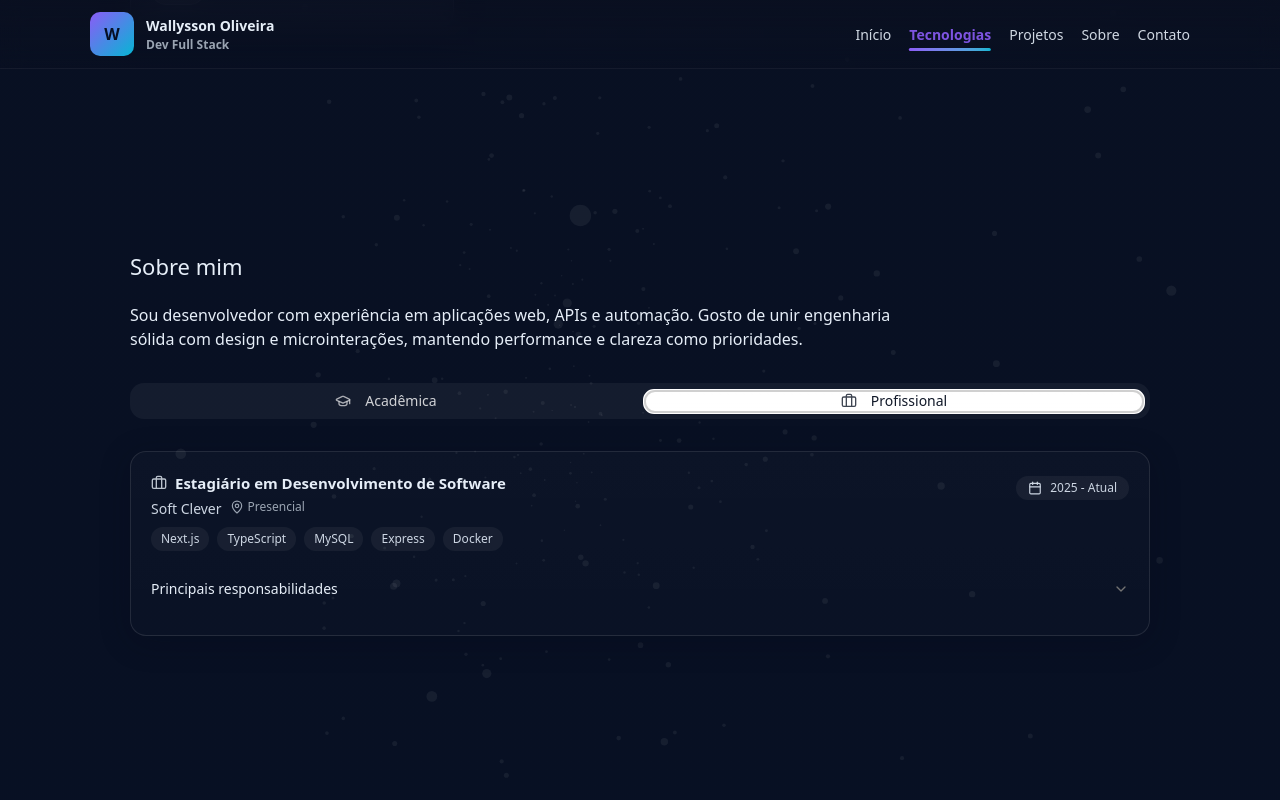
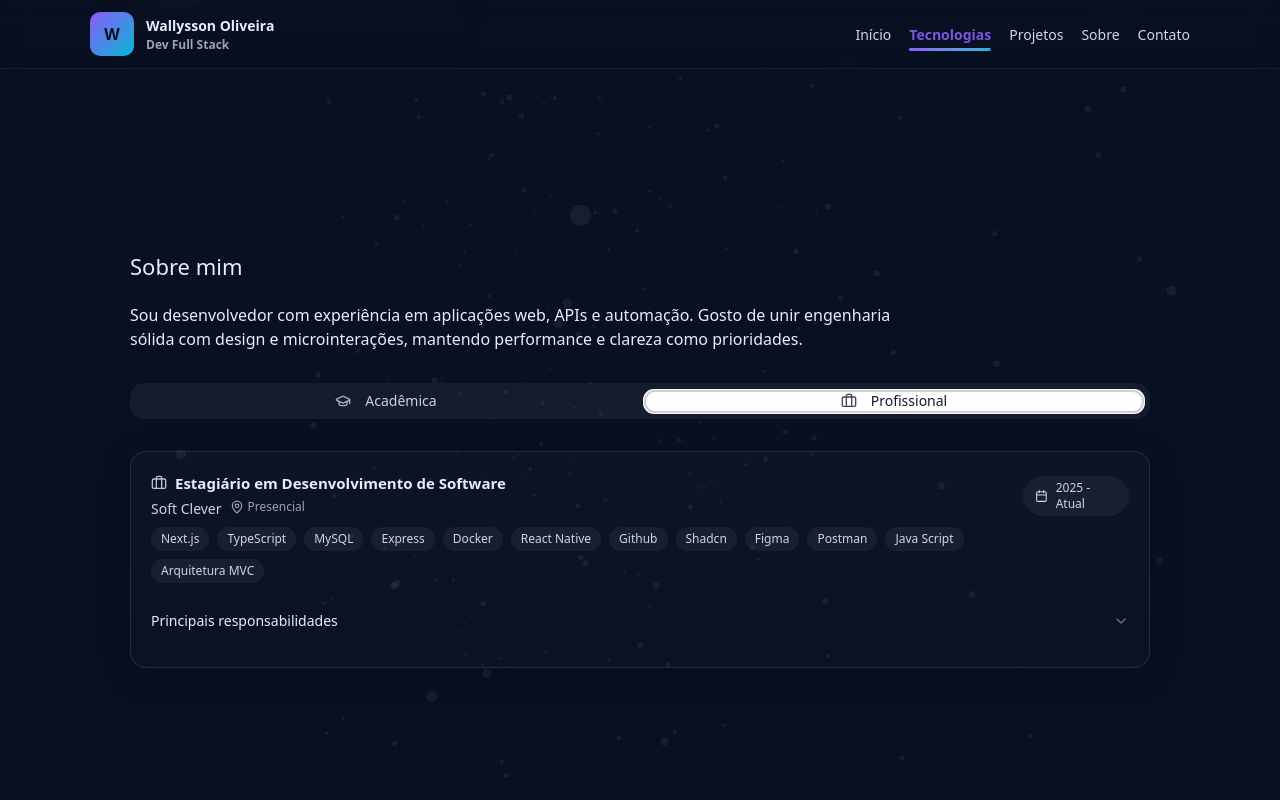
Before and after one commit to WallyssonSousa/my-portfolio, a Next.js app: page / in a window 1280 px wide. Both pictures are taken after a click on the tab "Profissional". Shown: the part 2803-3603 px from the top of the page. Built offline with nearby package versions, Linux system fonts and the light colour scheme.

Commit message:
Feat: Atualizando informações

```diff
--- a/components/about.tsx
+++ b/components/about.tsx
@@ -13,7 +13,7 @@ type AcademicItem = {
   highlights?: string[]
 }
 
-type ProfessionalItem = {
+type PROFISSIONALItem = {
   role: string
   company: string
   location?: string
@@ -28,27 +28,30 @@ const ACADEMIC: AcademicItem[] = [
     institution: "Faculdade Impacta",
     location: "São Paulo, SP",
     period: "2024 — Em Andamento",
-    details: "Ênfase em estruturas de dados, engenharia de software e experiência do usuário. Monitoria em Algoritmos.",
-    highlights: ["Dados", "Engenharia de Software"],
+    details: "Tive aprendizado sólido em desenvolvimento web, mobile e banco de dados relacionais. Microserviços e boas práticas de engenharia de Software, além das práticas com arquitetura MVC e Hexagonal.",
+    highlights: ["Desenvolvimento Web", "Desenvolvimento Full Stack", "APIs RESTful", "Banco de Dados Relacionais",
+     "Microserviços", "Arquitetura Hexagonal", "Arquitetura MVC", "Engenharia de Software", "Desenvolvimento Mobile",
+     "Docker", "Git e GitHub", "Metodologias Ágeis"],
   },
   {
     title: "Técnico em Desenvolvimento de Sistemas",
     institution: "Etec Jardim Paulistano",
     location: "São Paulo, SP",
     period: "2021 — 2023",
-    details: "Microserviços, mensageria e observabilidade. Foco em escalabilidade e boas práticas de engenharia.",
-    highlights: ["Desenho de arquitetura hexagonal", "Padrões de reatividade e caching"],
+    details: "Meu primerio contato com programação, tendo o conhecimento inicial, e técnico em lógica de programação, algoritmos, desenvolvimento de sistemas, desenvolviment mobile, análise de sistemas e banco de dados.",
+    highlights: ["Lógica de Programação", "Banco de dados relacionais", "Desenvolvimento Web", "Desenvolvimento Mobile", "Análise de Sistemas", "Desenvolvimento de Sistemas"
+     ],
   },
 ]
 
-const PROFESSIONAL: ProfessionalItem[] = [
+const PROFISSIONAL: PROFISSIONALItem[] = [
   {
     role: "Estagiário em Desenvolvimento de Software",
     company: "Soft Clever",
     location: "Presencial",
     period: "2025 - Atual",
-    details: "Construção de aplicações web performáticas com foco em DX e UX. Entrega contínua e monitoração ativa.",
-    stack: ["Next.js", "TypeScript", "MySQL", "Express", "Docker"],
+    details: "Construção de aplicações web para empresas do setores de vendas e financeiro. Aplicações que interagem com o ERP Sirius, da própria Soft Clever. Desenvolvimento de Aplicativos PDV, com integração de API local e web. Além de manutenção e melhora em aplicações legados, seja backend ou frontend.",
+    stack: ["Next.js", "TypeScript", "MySQL", "Express", "Docker", "React Native", "Github", "Shadcn", "Figma", "Postman", "Java Script", "Arquitetura MVC"],
   },
 ]
 
@@ -57,7 +60,6 @@ export default function About() {
     <section id="about" className="py-28">
       <h2 className="section-title mb-5 text-[22px]">Sobre mim</h2>
 
-      {/* Intro curta com reveal */}
       <p className="section-fade m-0 max-w-3xl opacity-0 translate-y-8 blur-[4px] transition-all duration-700 will-change-[transform,opacity,filter]">
         Sou desenvolvedor com experiência em aplicações web, APIs e automação. Gosto de unir engenharia sólida com
         design e microinterações, mantendo performance e clareza como prioridades.
@@ -140,7 +142,7 @@ export default function About() {
           {/* Profissional */}
           <TabsContent value="profissional" className="mt-6">
             <ul className="space-y-4">
-              {PROFESSIONAL.map((item, i) => (
+              {PROFISSIONAL.map((item, i) => (
                 <li
                   key={item.role + i}
                   className="rounded-2xl border border-white/10 bg-[linear-gradient(180deg,rgba(255,255,255,0.02),rgba(255,255,255,0.01))] p-5 shadow-[0_6px_30px_rgba(2,6,23,0.25)] backdrop-blur-md"
```
